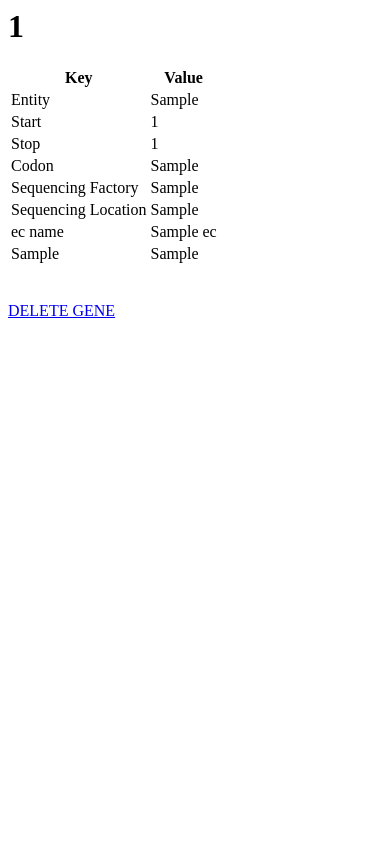
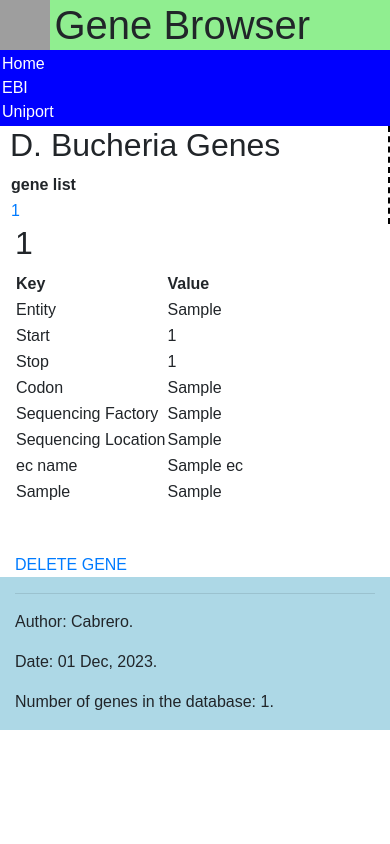
Before and after one commit to yslaoui/django_genomics, a Django app: page /gene/1 in a window 390 px wide. Run offline with Django 3.2, Linux system fonts and the light colour scheme; tables that the repository leaves empty hold one stand-in row (values such as "Sample post"); some libraries are stand-ins or nearby versions; grey boxes are pictures that could not be loaded.

Commit message:
Styling with bootsrap. Refactoring the HTML into base.html, header.html, title.html and footer.html

```diff
--- a/bioweb/settings.py
+++ b/bioweb/settings.py
@@ -31,6 +31,7 @@ ALLOWED_HOSTS = []
 # Application definition
 
 INSTALLED_APPS = [
+    'bootstrap4',
     'genedata.apps.GenedataConfig',
     'django.contrib.admin',
     'django.contrib.auth',
--- /dev/null
+++ b/genedata/forms.py
@@ -0,0 +1,4 @@
+from django import forms
+
+class EcForm(forms.Form):
+    ec_name = forms.CharField(label="EC Name", max_length=100)
--- /dev/null
+++ b/genedata/static/css/genedata.css
@@ -0,0 +1,58 @@
+body {
+    font-family: sans-serif;
+
+}
+
+#application_title {
+    display: inline;
+    vertical-align: middle;
+}
+
+#logo {
+    height: 50px;
+    width: 50px;
+    vertical-align: middle;
+}
+
+#header {
+    width: 100%;
+    background-color: lightgreen;
+}
+
+#navigation {
+    width: 100%;
+    background-color: blue;
+    color: white;
+    padding: 2px;
+}
+
+
+a {
+    text-decoration: none;
+}
+
+.nav_link {
+    color: white
+}
+
+.navbar {
+    padding: 0px;
+}
+
+.content {
+    padding-left: 20px;
+    float: left;
+}
+
+#gene_list{
+    float: left;
+    border-right: 2px dashed black;
+    padding-left: 10px;
+    padding-right: 20px;
+}
+
+#footer {
+    width: 100%;
+    background-color: lightblue;
+    float: left;
+}
--- a/genedata/templates/genedata/base.html
+++ b/genedata/templates/genedata/base.html
@@ -1,11 +1,29 @@
 {% include "./header.html" %}
 {% include "./title.html" %}
 
+<div class="container-fluid">
+    <div class="row">
 
-<div class="content">
-    {% block content %} Did not render content {% endblock content %}
+        <div class="col-sm-4" id="gene_list">
+            {% block gene_list %}
+            <h2>D. Bucheria Genes</h2>
+            <table>
+                <th> gene list </th>
+                {% for gene in master_genes  %}
+                    <tr> <td> <a href="/gene/{{gene.id}}"> {{gene}} </a>  </td> </tr>
+                {% endfor %}
+            </table>
+            {% endblock gene_list %}
+        </div>
+
+        <div class="col-sm-8" class="content">
+            {% block content %}
+                Did not render content
+            {% endblock content %}
+
+        </div>
+    </div>
 </div>
 
 
-
 {% include "./footer.html" %}
--- a/genedata/templates/genedata/footer.html
+++ b/genedata/templates/genedata/footer.html
@@ -1,7 +1,17 @@
 {% load my_tags %}
-<div id="footer">
-    <hr>
-    <p>Author: Cabrero. Date: {%todays_date%}.</p>
+
+<div class="container-fluid">
+
+    <div class="row">
+        <div id="footer" class="col-sm-12">
+            <hr>
+            <p>Author: {% authors_name%}. </p>
+
+            <p >Date: {%todays_date%}.</p>
+            <p> Number of genes in the database: {% gene_count %}.  </p>
+        </div>
+    </div>
+
 </div>
 </body>
 </html>
--- a/genedata/templates/genedata/gene.html
+++ b/genedata/templates/genedata/gene.html
@@ -1,7 +1,7 @@
-<html>
-    <head></head>
-        <body>
-            <h1> {{gene}} </h1>
+{% extends "genedata/base.html" %}
+
+{% block content %}
+    <h2> {{gene}} </h2>
     <table>
         <tr><th> Key </th><th> Value </th> </tr>
         <tr><td> Entity </td><td> {{gene.entity}} </td> </tr>
@@ -26,6 +26,5 @@
     <br>
     <br>
     <a href="/delete/{{gene.pk}}"> DELETE GENE </a>
-        </body>
 
-</html>
+{% endblock content %}
--- a/genedata/templates/genedata/header.html
+++ b/genedata/templates/genedata/header.html
@@ -1,3 +1,4 @@
+{% load bootstrap4 %}
 <!DOCTYPE html>
 <html lang="en">
     <head>
@@ -6,5 +7,30 @@
         <meta name="keywords"
         content="HTML,gene,genes,advanced,web,development">
         <meta name="author" content="D.Buchan">
+        {% bootstrap_css %}
+        {% bootstrap_javascript jquery='full' %}
+
+        <link rel="stylesheet" type="text/css" href="../static/css/genedata.css">
+        <script>
+            var x, y, z;
+            x = 5;
+            y = 6.6;
+            z = "Hello";
+            z = z + "World";
+            console.log(z);
+            function changePage()
+            {
+                console.log("changing page...");
+                var h1_elements = document.querySelectorAll("h1");
+                for (h in h1_elements) {
+                    h1_elements[h].innerHTML = "Organisme name: D.Bucheria";
+                }
+            }
+
+
+
+
+        </script>
+
     </head>
  <body>
--- a/genedata/templates/genedata/master.html
+++ b/genedata/templates/genedata/master.html
@@ -24,5 +24,7 @@
         <hr>
         <p>Author: D. Buchan. Date: 23rd April.</p>
     </div>
+
+
  </body>
 </html>
--- a/genedata/templates/genedata/title.html
+++ b/genedata/templates/genedata/title.html
@@ -1,11 +1,17 @@
-<div id="header">
-    <img src="https://upload.wikimedia.org/wikipedia/commons/e/e0/202002_Laboratory_instrument_dna.svg" alt="dna logo" width="50px" height="50px">
-    <h1>Gene Browser</h2>
-</div>
- <div id="navigation">
-    <a href="/">Home</a>
- </div>
+<nav class="navbar navbar-expand-md sticky-top flex-column">
+    <div class="w-100 d-flex">
+        <div class="navbar-header" id="header">
+            <img id="logo" src="https://upload.wikimedia.org/wikipedia/commons/e/e0/202002_Laboratory_instrument_dna.svg" alt="dna logo" width="50px" height="50px">
+            <h1 id="application_title">Gene Browser</h1>
+        </div>
+    </div>
 
- <div id="content">
-     <p>This is some holder content before we develop the application</p>
-</div>
+    <div class="w-100 d-flex">
+        <ul class="navbar-nav mr-auto" id="navigation">
+            <li class="nav-item-active"><a class="nav_link" href="/">Home&nbsp;</a></li>
+            <li class="nav-item-active"><a class="nav_link" href="https://www.ebi.ac.uk">EBI&nbsp;</a></li>
+            <li class="nav-item-active"><a class="nav_link" href="https://www.uniport.org">Uniport&nbsp;</a></li>
+
+        </ul>
+    </div>
+</nav>
--- a/genedata/templatetags/my_tags.py
+++ b/genedata/templatetags/my_tags.py
@@ -1,10 +1,16 @@
 import datetime
 from django import template
-
+from ..models import Gene
 register = template.Library()
 
 @register.simple_tag
 def todays_date():
     return datetime.datetime.now().strftime("%d %b, %Y")
 
-print(todays_date())
+@register.simple_tag
+def authors_name():
+    return "Cabrero"
+
+@register.simple_tag
+def gene_count():
+    return len(Gene.objects.all())
--- a/genedata/urls.py
+++ b/genedata/urls.py
@@ -6,5 +6,6 @@ urlpatterns = [
     path('gene/<int:pk>', views.gene, name='gene'),
     path('list/<str:type>', views.list, name = 'list'),
     path('poslist', views.poslist, name = 'poslist'),
-    path('delete/<int:pk>', views.delete, name = 'delete')
+    path('delete/<int:pk>', views.delete, name = 'delete'),
+    path('create_ec', views.create_ec, name='create_ec')
 ]
--- a/genedata/views.py
+++ b/genedata/views.py
@@ -1,39 +1,44 @@
 from django.shortcuts import render
 from django.http import HttpResponseRedirect
 from .models import *
-
+from .forms import *
 
 # Create your views here.
 
 def index(request):
-    genes = Gene.objects.all()
+    master_genes = Gene.objects.all()
     return render(request,
                   'genedata/index.html',
-                  {'genes': genes})
+                  {'master_genes': master_genes})
 
 def gene(request, pk):
     gene = Gene.objects.get(id = pk)
+    master_genes = Gene.objects.all()
     gene.access += 1
     gene.save()
     print ('gene.access = ' + str(gene.access))
     return render(request,
                   'genedata/gene.html',
-                  {'gene': gene})
+                  {'gene': gene, 'master_genes': master_genes})
+
+
 
 def list(request, type):
     print('the type is ' + type)
     genes = Gene.objects.filter(entity__exact=type)
+    master_genes = Gene.objects.all()
     print(genes)
     return render(request,
                   'genedata/list.html',
-                  {'genes': genes, 'type': type})
+                  {'genes': genes,'master_genes': master_genes,  'type': type})
 
 def poslist(request):
     genes = Gene.objects.filter(entity__exact='Chromosome').filter(start_codon='+')
+    master_genes = Gene.objects.all()
     print(genes)
     return render(request,
                   'genedata/list.html',
-                  {'genes': genes, 'type': type})
+                  {'genes': genes, 'master_genes': master_genes, 'type': type})
 
 def delete(request, pk):
     GeneAttributeLink.objects.filter(gene_id=pk).delete()
@@ -41,13 +46,16 @@ def delete(request, pk):
     gene_to_delete.delete()
     return HttpResponseRedirect('/')
 
-
-# class Gene(models.Model):
-#     gene_id = models.CharField(max_length=256, null=False, blank=False, db_index=True)
-#     entity = models.CharField(max_length=256, null=False, blank=False)
-#     source = models.CharField(max_length=256, null=False, blank=True)
-#     start = models.IntegerField(null=False, blank=True)
-#     stop = models.IntegerField(null=False, blank=True)
-#     start_codon = models.CharField(max_length=1, default='M')
-#     sequencing = models.ForeignKey(Sequencing, on_delete=models.DO_NOTHING)
-#     ec = models.ForeignKey(Ec, on_delete=models.DO_NOTHING)
+def create_ec(request):
+    master_genes = Gene.objects.all()
+    if request.method == 'POST':
+        form = EcForm(request.POST)
+        if form.is_valid():
+            ec = Ec()
+            ec.ec_name = form.cleaned_data['ec_name']
+            ec.save()
+            return HttpResponseRedirect("/create_ec")
+    else:
+        ecs = Ec.objects.all()
+        form = EcForm()
+        return render(request, 'genedata/ec.html', {'ecs': ecs, 'master_genes': master_genes, 'form': form})
```
Also changed, not shown: genedata/templates/genedata/ec.html (added, +18 -0 lines), genedata/templates/genedata/index.html (+3 -7 lines), genedata/templates/genedata/list.html (+6 -5 lines), 1 other file. Lines whose indentation alone changed are shown as unchanged.
